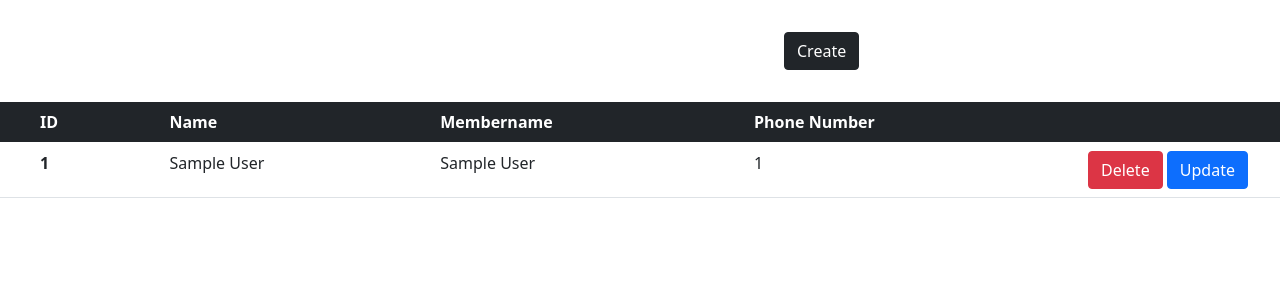
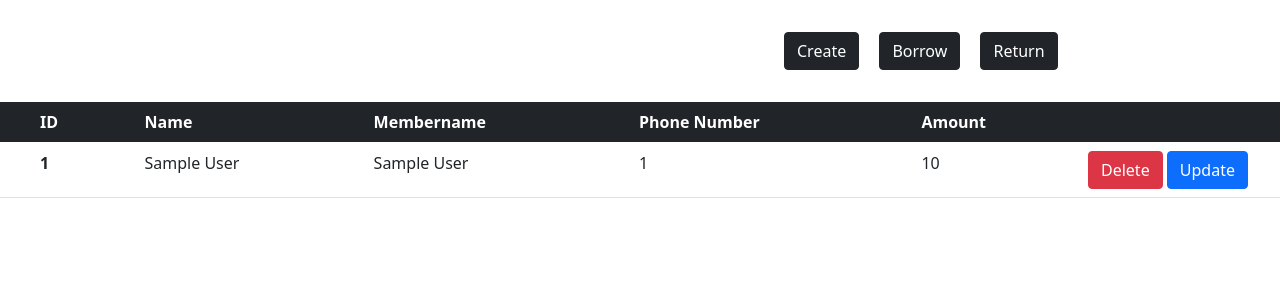
Before and after one commit to sumaiya2908/flask-library-mangement, a Flask app: page /members in a window 1280 px wide. Shown: the part 73-373 px from the top of the page. Run offline with Flask 2, Linux system fonts and the light colour scheme; tables that the repository leaves empty hold one stand-in row (values such as "Sample post"); parts of the project's set-up code (start-up, migrations or seed data) failed here and were passed over.

Commit message:
add issue book functionality

```diff
--- a/library/forms.py
+++ b/library/forms.py
@@ -1,4 +1,5 @@
 from flask_wtf import FlaskForm
+from werkzeug.utils import validate_arguments
 from wtforms import StringField, IntegerField, SubmitField
 from wtforms.validators import Length, DataRequired, ValidationError
 from library.models import Member, Book
@@ -35,14 +36,11 @@ class member_form(FlaskForm):
 class book_form(FlaskForm):
 
     def validate(self):
-        book_list = db.session.query(Book.title).all()
-        book_list = list(map(' '.join, book_list))
-        author_list = db.session.query(Book.author).all()
-        author_list = list(map(' '.join, author_list))
         if not super(book_form, self).validate():
                 return False
-
-        if self.title.data in book_list and self.author.data in author_list:
+        book = Book.query.filter_by(title = self.title.data)
+        author = Book.query.filter_by(author = self.author.date)
+        if book and author:
             msg = 'Book already exists'
             self.title.errors.append(msg)
             self.author.errors.append(msg)
@@ -67,9 +65,37 @@ class delete_form(FlaskForm):
 
 
 class borrow_book_form(FlaskForm):
+
+    def validate(self):
+        book = Book.query.filter_by(title = self.book_name.data).first()
+        member = Member.query.filter_by(member_name = self.member_name.data).first()
+        if not super(borrow_book_form, self).validate():
+                return False
+
+        if  book is None:
+            msg = "Book Doesnot Exist"
+            self.book_name.errors.append(msg)
+            return False
+        if book.borrow_stock == 0:
+            msg = "No stock"
+            self.book_name.errors.append(msg)
+            return False
+        if member is None:
+            msg = "Member Doesnot Exist"
+            self.member_name.errors.append(msg)
+            return False
+        if member.amount < -500:
+            msg = "The customer has overdue rent of 500"
+            self.member_name.errors.append(msg)
+            return False
+        else:
+            return True
     member_name = StringField(label="Member Name", validators=[DataRequired()])
     book_name = StringField(label="Book Name", validators=[DataRequired()])
     borrow = SubmitField(label="Borrow")
+
+
+
 class return_book_form(FlaskForm):
     member_name = StringField(label="Member Name", validators=[DataRequired()])
     book_name = StringField(label="Book Name", validators=[DataRequired()])
--- a/library/models.py
+++ b/library/models.py
@@ -1,5 +1,4 @@
 from library import db
-from sqlalchemy.orm import relationship
 
 class Member(db.Model):
     id = db.Column(db.Integer(), primary_key=True)
@@ -27,6 +26,7 @@ class Book(db.Model):
 class Transaction(db.Model):
     id = db.Column(db.Integer(), primary_key=True)
     book = db.Column(db.Integer(), db.ForeignKey('book.id'))
+    book_name = db.Column(db.String())
     member = db.Column(db.Integer(), db.ForeignKey('member.id'))
     type_of_transaction = db.Column(db.String(length=7), nullable=False)
     date = db.Column(db.Date())
--- a/library/routes.py
+++ b/library/routes.py
@@ -12,7 +12,7 @@ from library.models import Member, Book, Transaction
 @app.route('/')
 @app.route('/home')
 def home_page():
-    return render_template('home.html', book_form = book_form(), member_form = member_form())
+    return render_template('home.html', book_form = book_form(), member_form = member_form(), borrow_form = borrow_book_form())
 
 
 # Renders Books Page
@@ -36,7 +36,7 @@ def books_page():
         for err_msg in form_book.errors.values():
             flash(f'There was an error with creating a book: {err_msg}', category='danger')
 
-    return render_template('books/books.html', book_form=book_form(), form = delete_form(), books=books)
+    return render_template('books/books.html', book_form=book_form(), form = delete_form(), books=books, length = len(books), borrow_form = borrow_book_form())
 
 
 # Renders Members Page
@@ -57,20 +57,19 @@ def members_page():
     if form_member.errors != {}: # If there are not errors from the validations
         for err_msg in form_member.errors.values():
             flash(f'There was an error with creating a Member: {err_msg}', category = 'danger')
-    return render_template('members/members.html', member_form=member_form(), members=member)
+    return render_template('members/members.html', member_form=member_form(), members=member, length = len(member), borrow_form = borrow_book_form())
 
 
 
 @app.route('/transactions')
 def transactions_page():
     transaction = Transaction.query.all()
-    return render_template('transactions/transactions.html', transactions=transaction)
+    return render_template('transactions/transactions.html', transactions=transaction, length=len(transaction))
 
 
 #Delets a book
 @app.route('/delete-book/<book_id>', methods=['GET','POST'])
 def delete_book(book_id):
-    print(book_id)
     try:
         # finds a book
         book = Book.query.get(book_id)
@@ -158,26 +157,34 @@ def import_books_from_frappe():
                                   borrow_stock=0)
                 db.session.add(book_to_create)
                 db.session.commit()
-                flash("succesfully Imported", category="success")
 
             else:
-                continue
+                    continue
+        flash("succesfully Imported", category="success")
     else:
         flash("No response from the API", category="danger")
     return redirect(url_for('books_page'))
 
 
+
+
+
+
+
 @app.route('/borrow-book', methods=['POST'])
 def borrow_book():
-    member_requested = borrow_book_form().member_name.data()
-    book_requested = borrow_book_form().book_name.data()
-    if borrow_book_form().validate_on_submit():
-        book = Book.query.get(book_requested)
-        member = Member.query.get(member_requested)
+    member_requested = borrow_book_form().member_name.data
+    book_requested = borrow_book_form().book_name.data
+    borrow_form = borrow_book_form()
+    if borrow_form.validate_on_submit():
+        book = Book.query.filter_by(title = book_requested).first()
+        member = Member.query.filter_by(member_name = member_requested).first()
         member.amount = member.amount - 30
+        print(member.amount)
         book.borrow_stock = book.borrow_stock - 1
-        book. member = member.id
-        borrow_book = Transaction(book = book.title,
+        book.member = member.id
+        borrow_book = Transaction(book = book.id,
+                                  book_name = book.title,
                                   member = member.member_name,
                                   type_of_transaction = "borrow",
                                   returned = False,
@@ -185,10 +192,10 @@ def borrow_book():
         db.session.add(borrow_book)
         db.session.commit()
         flash(f"Issued book to {member_requested}", category='success')
-    if borrow_book_form().errors != {}:  # If there are not errors from the validations
-        for err_msg in borrow_book_form().errors.values():
+    if borrow_form.errors != {}:  # If there are not errors from the validations
+        for err_msg in borrow_form.errors.values():
             flash(f'There was an error with borrowing book: {err_msg}', category = 'danger')
-    return redirect(url_for('transactions_page'))
+    return redirect(request.referrer)
 
 
 @app.route('/return-book', methods=['POST'])
--- a/library/static/style.css
+++ b/library/static/style.css
@@ -36,6 +36,11 @@ header {
   padding-left: 2.5rem !important;
 }
 
+.empty-text{
+  margin-top: 2rem;
+  font-size: 2rem;
+  font-weight: 700;
+}
 
 @media screen and (max-width: 600px) {
   .m {
--- a/library/templates/base.html
+++ b/library/templates/base.html
@@ -25,7 +25,7 @@
           <li><a href="{{url_for('home_page')}}" class="nav-link px-2 link-secondary">Home</a></li>
           <li><a href="{{url_for('books_page')}}" class="nav-link px-2 link-dark">Book List</a></li>
           <li><a href="{{url_for('members_page')}}" class="nav-link px-2 link-dark">Member List</a></li>
-          <li><a href="/" class="nav-link px-2 link-dark">Transactions</a></li>
+          <li><a href="{{url_for('transactions_page')}}" class="nav-link px-2 link-dark">Transactions</a></li>
           <li><a href="/" class="nav-link px-2 link-dark">Report</a></li>
         </ul>
 
--- a/library/templates/home.html
+++ b/library/templates/home.html
@@ -13,6 +13,7 @@
 {% block content %}
  {% include 'books/add_book_modal.html' %}
  {% include 'members/add_member_modal.html' %}
+ {% include 'transactions/borrow_book_modal.html' %}
   <div class="bg-dark text-secondary px-4 py-5 text-center">
     <div class="py-5">
       <h1 class="display-5 fw-bold text-white mrbt-2">
@@ -26,6 +27,10 @@
         <button type="button" class="btn btn-primary m" data-bs-toggle="modal" data-bs-target="#memberModal">
           Create Member
       </button>
+      <button type="button" class="btn btn-primary m" data-bs-toggle="modal" data-bs-target="#borrowBookModal">
+        Borrow
+    </button>
+
 
         </div>
       </div>
--- a/library/templates/members/members.html
+++ b/library/templates/members/members.html
@@ -4,12 +4,21 @@
 
 {% block content %}
 {% include 'members/add_member_modal.html' %}
+{% include 'transactions/borrow_book_modal.html' %}
+{% include 'transactions/return_book_modal.html' %}
 <button type="button" class="btn btn-dark m" data-bs-toggle="modal" data-bs-target="#memberModal">
     Create
+</button>
+<button type="button" class="btn btn-dark m" data-bs-toggle="modal" data-bs-target="#borrowBookModal">
+    Borrow
+</button>
+<button type="button" class="btn btn-dark m" data-bs-toggle="modal" data-bs-target="#returnBookModal">
+    Return
 </button>
 
 
 
+{% if length > 0 %}
     <table class="table">
         <thead class="table-dark">
             <tr>
@@ -17,6 +26,7 @@
                 <th scope="col">Name</th>
                 <th scope="col">Membername</th>
                 <th scope="col">Phone Number</th>
+                <th scope="col">Amount</th>
                 <th scope="col"></th>
             </tr>
         </thead>
@@ -29,6 +39,7 @@
                 <td>{{member.name}}</td>
                 <td>{{member.member_name}}</td>
                 <td>{{member.phone_number}}</td>
+                <td>{{member.amount}}</td>
                 <td class="action">
                     <button type="button" class="btn btn-danger" data-bs-toggle="modal" data-bs-target="#deleteModal-{{member.id}}">
                         Delete
@@ -42,4 +53,8 @@
             {% endfor %}
         </tbody>
     </table>
+    {% else %}
+    <div class="text-center empty-text">No member available</div>
+    {% endif %}
+
 {% endblock %}
--- a/library/templates/transactions/borrow_book_modal.html
+++ b/library/templates/transactions/borrow_book_modal.html
@@ -1,4 +1,4 @@
-<div class="modal fade" id="borrowBookModal-{{id}}" tabindex="-1" aria-labelledby="exampleModalLabel" aria-hidden="true">
+<div class="modal fade" id="borrowBookModal" tabindex="-1" aria-labelledby="exampleModalLabel" aria-hidden="true">
     <div class="modal-dialog">
       <div class="modal-content">
         <div class="modal-header">
@@ -7,12 +7,12 @@
         </div>
         <div class="modal-body">
           <form action = './borrow-book' method="POST">
-            {{ book_form.hidden_tag() }}
-            {{ borrow_form.title.label() }}
-            {{ borrow_form.title(class="form-control", placeholder="Membername"}}
+            {{ borrow_form.hidden_tag() }}
+            {{ borrow_form.book_name.label() }}
+            {{ borrow_form.book_name(class="form-control", placeholder="Book Title")}}
 
-            {{ borrow_form.isbn.label() }}
-            {{ borrow_form.isbn(class="form-control", placeholder="Book Title"}}
+            {{ borrow_form.member_name.label() }}
+            {{ borrow_form.member_name(class="form-control", placeholder="Membername")}}
 
         </div>
         <div class="modal-footer">
```
Also changed, not shown: library/templates/books/books.html (+15 -0 lines), library/templates/transactions/transactions.html (added, +39 -0 lines).
